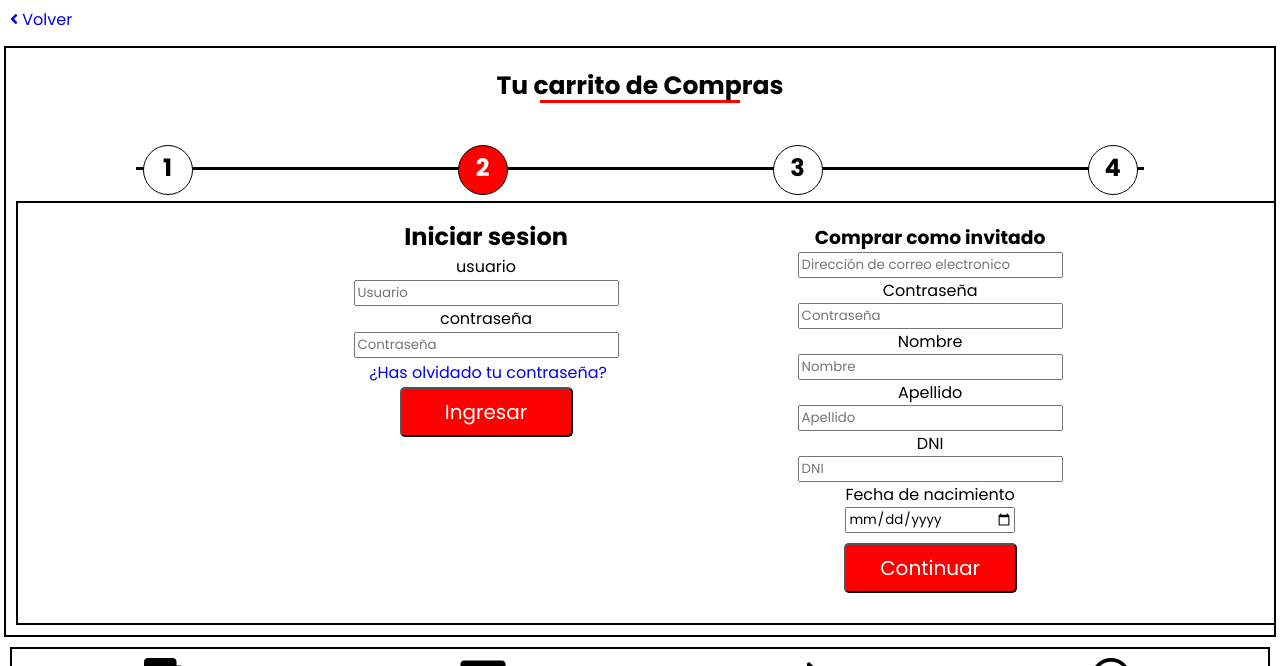
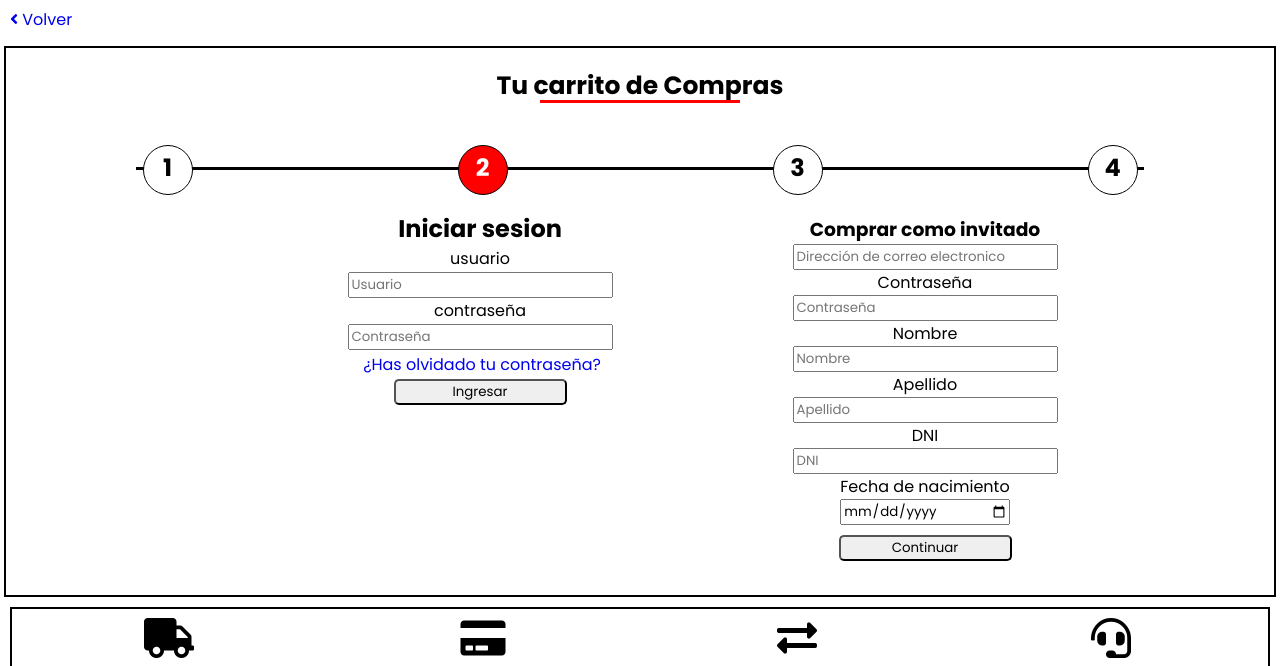
Before and after one commit to lean9ema/G12_LSKV_FC_, a website: page views/productCart2.html in a window 1280 px wide. Shown: the part 61-727 px from the top of the page. Drawn offline with Linux system fonts and the light colour scheme; a web font is replaced by a local one.

Commit message:
Lean-Modificando botones

```diff
--- a/public/css/styles.css
+++ b/public/css/styles.css
@@ -593,8 +593,6 @@ main section .paso .pasoDos{
  /*ProductCar 2*/
 
  main .cuerpoCarrito{
-    border: 2px solid black;
-    margin: 6px;
     text-align: center;
    justify-content: center;
    display: flex;
@@ -716,7 +714,7 @@ main div.bEnv  {
     justify-content: center;
 }
 
-main div button {
+main div.bEnv button {
     font-size: 20px;
     color: white;
     background-color: red;
```
